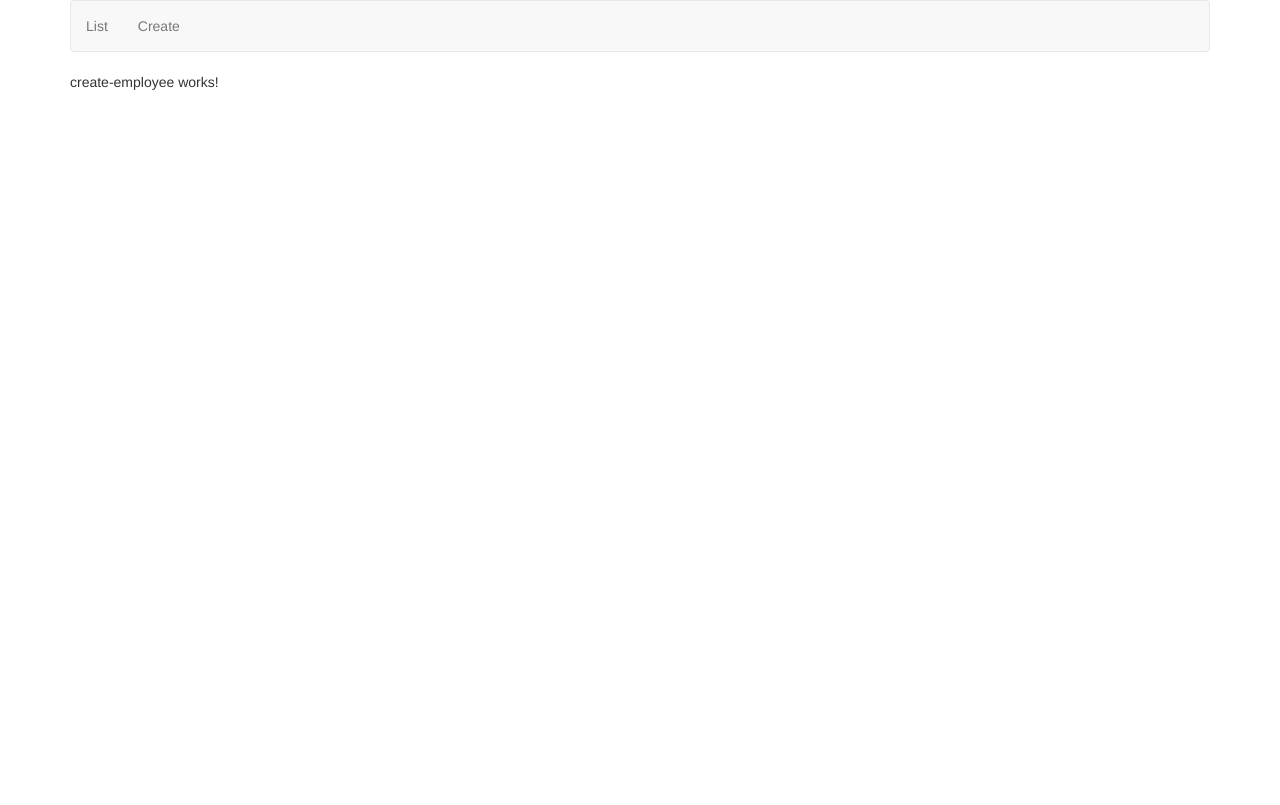
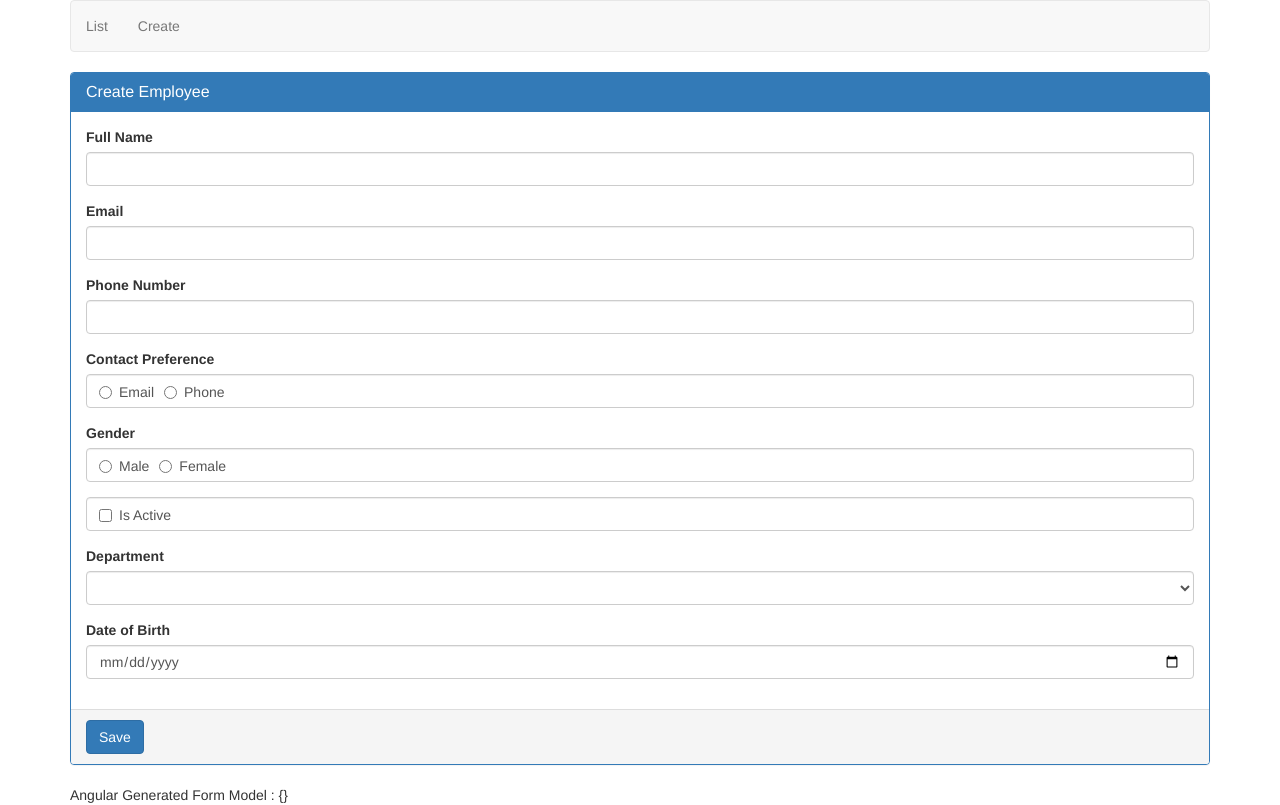
Before and after one commit to Qasimshaheen/AngularCrud, an Angular app: page /create in a window 1280 px wide. Built offline with nearby package versions, Linux system fonts and the light colour scheme.

Commit message:
Create Employee Component

```diff
--- a/src/app/app.module.ts
+++ b/src/app/app.module.ts
@@ -1,6 +1,7 @@
 import { BrowserModule } from "@angular/platform-browser";
 import { NgModule } from "@angular/core";
 import { RouterModule, Routes } from "@angular/router";
+import { FormsModule } from "@angular/forms";
 
 import { AppComponent } from "./app.component";
 import { ListEmployeesComponent } from "./employees/list-employees.component";
@@ -12,7 +13,7 @@
 ];
 @NgModule({
   declarations: [AppComponent, ListEmployeesComponent, CreateEmployeeComponent],
-  imports: [BrowserModule, RouterModule.forRoot(appRoutes)],
+  imports: [BrowserModule, RouterModule.forRoot(appRoutes), FormsModule],
   providers: [],
   bootstrap: [AppComponent],
 })
--- a/src/app/employees/create-employee.component.html
+++ b/src/app/employees/create-employee.component.html
@@ -1,3 +1,120 @@
-<p>
-  create-employee works!
-</p>
+<form #employeeForm="ngForm" (ngSubmit)="saveEmployee(employeeForm)">
+  <div class="panel panel-primary">
+    <div class="panel-heading">
+      <h3 class="panel-title">Create Employee</h3>
+    </div>
+    <div class="panel-body">
+      <div class="form-group">
+        <label for="fullName">Full Name</label>
+        <input
+          type="text"
+          id="fullName"
+          name="fullName"
+          [(ngModel)]="fullName"
+          class="form-control"
+        />
+      </div>
+      <div class="form-group">
+        <label for="email">Email</label>
+        <input
+          type="email"
+          id="email"
+          name="email"
+          [(ngModel)]="email"
+          class="form-control"
+        />
+      </div>
+      <div class="form-group">
+        <label for="phoneNumber">Phone Number</label>
+        <input
+          type="text"
+          id="phoneNumber"
+          name="phoneNumber"
+          [(ngModel)]="phoneNumber"
+          class="form-control"
+        />
+      </div>
+      <div class="form-group">
+        <label>Contact Preference</label>
+        <div class="form-control">
+          <label class="radio-inline">
+            <input
+              type="radio"
+              name="contactPreference"
+              value="email"
+              [(ngModel)]="contactPreference"
+            />
+            Email
+          </label>
+          <label class="radio-inline">
+            <input
+              type="radio"
+              name="contactPreference"
+              value="phone"
+              [(ngModel)]="contactPreference"
+            />
+            Phone
+          </label>
+        </div>
+      </div>
+      <div class="form-group">
+        <label>Gender</label>
+        <div class="form-control">
+          <label class="radio-inline"
+            ><input
+              type="radio"
+              id="male"
+              name="gender"
+              value="male"
+              [(ngModel)]="gender"
+            />Male</label
+          >
+          <label class="radio-inline"
+            ><input
+              type="radio"
+              id="female"
+              name="gender"
+              value="female"
+              [(ngModel)]="gender"
+            />Female</label
+          >
+        </div>
+      </div>
+      <div class="form-group">
+        <div class="form-control">
+          <label class="checkbox-inline"
+            ><input type="checkbox" name="isActive" [(ngModel)]="isActive" />Is
+            Active</label
+          >
+        </div>
+      </div>
+      <div class="form-group">
+        <label for="department">Department</label>
+        <select
+          id="department"
+          name="department"
+          [(ngModel)]="department"
+          class="form-control"
+        >
+          <option *ngFor="let dept of departments" [value]="dept.id">
+            {{ dept.name }}
+          </option>
+        </select>
+      </div>
+      <div class="form-group">
+        <label for="dateOfBirth">Date of Birth</label>
+        <input
+          type="date"
+          id="dateOfBirth"
+          name="dateOfBirth"
+          [(ngModel)]="dateOfBirth"
+          class="form-control"
+        />
+      </div>
+    </div>
+    <div class="panel-footer">
+      <button class="btn btn-primary" type="submit">Save</button>
+    </div>
+  </div>
+</form>
+Angular Generated Form Model : {{ employeeForm.value | json }}
--- a/src/app/employees/create-employee.component.ts
+++ b/src/app/employees/create-employee.component.ts
@@ -1,15 +1,23 @@
-import { Component, OnInit } from '@angular/core';
+import { Component, OnInit } from "@angular/core";
+import { NgForm } from "@angular/forms";
+import { Department } from "../models/department.model";
 
 @Component({
-  selector: 'app-create-employee',
-  templateUrl: './create-employee.component.html',
-  styleUrls: ['./create-employee.component.css']
+  selector: "app-create-employee",
+  templateUrl: "./create-employee.component.html",
+  styleUrls: ["./create-employee.component.css"],
 })
 export class CreateEmployeeComponent implements OnInit {
-
-  constructor() { }
-
-  ngOnInit() {
+  constructor() {}
+  departments: Department[] = [
+    { id: 1, name: "Help Desk" },
+    { id: 2, name: "HR" },
+    { id: 3, name: "IT" },
+    { id: 4, name: "Pay Roll" },
+    { id: 5, name: "Admin" },
+  ];
+  ngOnInit() {}
+  saveEmployee(empForm: NgForm): void {
+    console.log(empForm.value);
   }
-
 }
--- /dev/null
+++ b/src/app/models/department.model.ts
@@ -0,0 +1,4 @@
+export class Department {
+  id: number;
+  name: string;
+}
```
